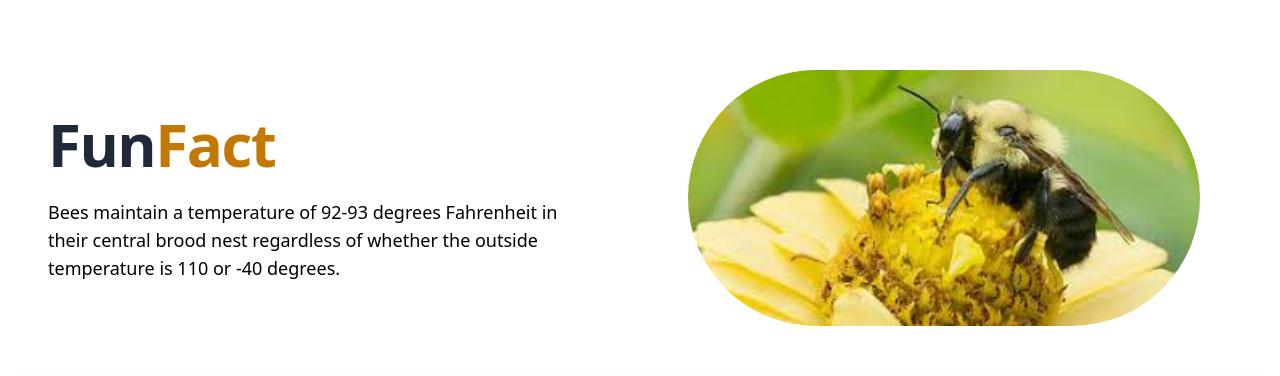
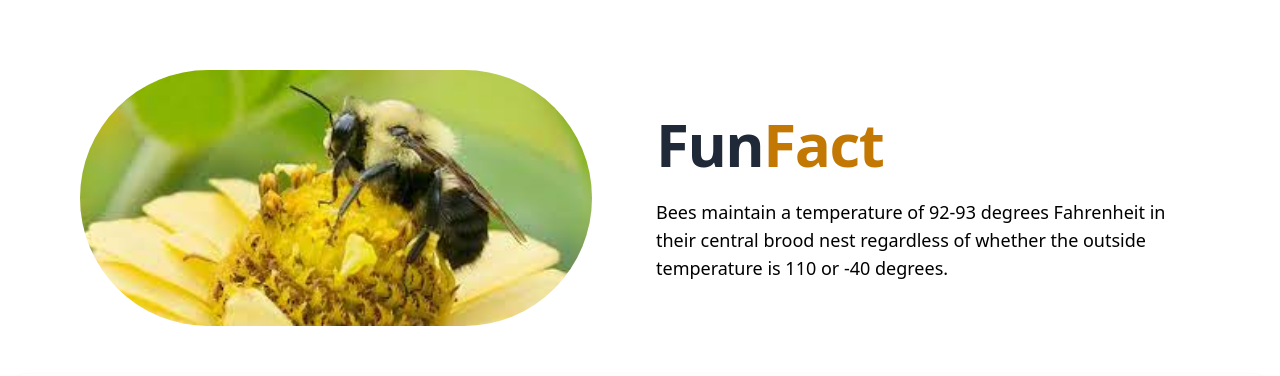
Before and after one commit to JesseEmerson7/BeeAware, a React (Create React App) app in the folder client/: page / in a window 1280 px wide. Shown: the part 656-1032 px from the top of the page. Built offline with nearby package versions, Linux system fonts and the light colour scheme.

Commit message:
flipped funFact

```diff
--- a/client/src/pages/Home.js
+++ b/client/src/pages/Home.js
@@ -41,7 +41,7 @@ const Home = () => {
         </div>
     </div>
 
-    <div className="flex flex-wrap items-center mt-20 text-left justify-center">
+    <div className="flex flex-wrap flex-row-reverse items-center mt-20 text-left justify-center">
         <div className="w-full md:w-3/4 lg:w-1/2 px-4">
             <img src= {Bees} alt="bulk" className="rounded-full  h-64 m-auto">
         </img>
```
